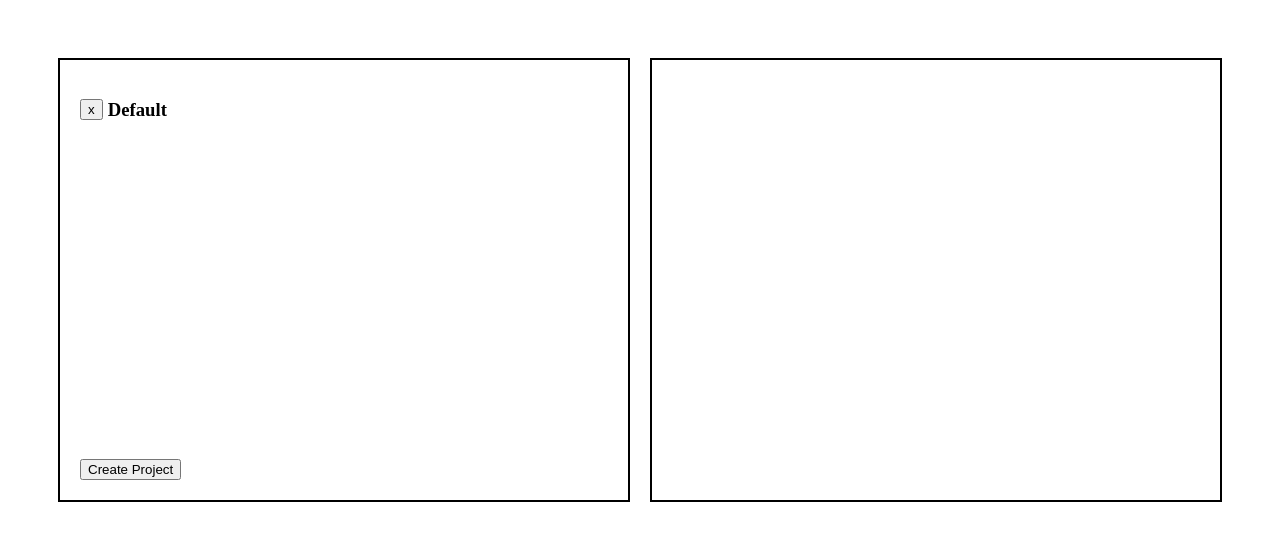
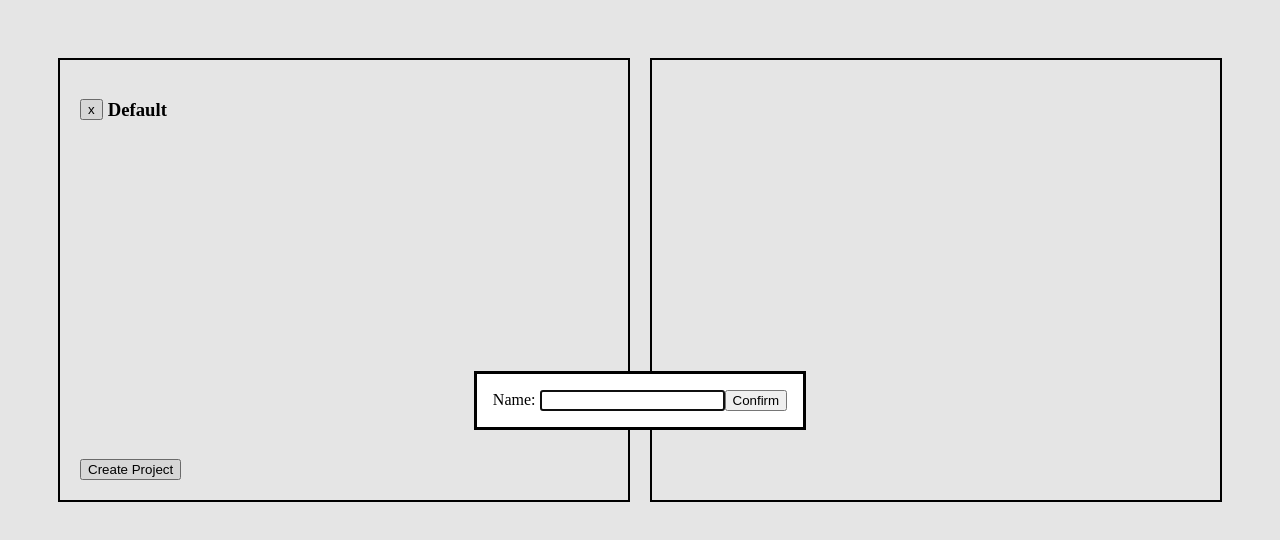
Before and after one commit to SpongezCr/odin-todo, a website built with webpack: page src/template.html in a window 1280 px wide. Both pictures are taken after a click on the button "Create Project". Built offline with nearby package versions, Linux system fonts and the light colour scheme.

Commit message:
Finish create project button function

```diff
--- a/src/classes/classes.js
+++ b/src/classes/classes.js
@@ -13,6 +13,10 @@ class ToDo {
     }
 
 }
+
+
+
+
 
 class Project {
 
@@ -32,6 +36,10 @@ class Project {
     }
 };
 
+
+
+
+
 export const projectList = (() => {
     const projects = [(new Project("Default"))];
 
@@ -40,12 +48,12 @@ export const projectList = (() => {
     }
 
     function createProject(projectName) {
-        _projects.push(new Project(projectName));
+        projects.push(new Project(projectName));
     }
 
     function deleteProject(projectId) {
         let index = projects.findIndex((project) => project.id === projectId);
-        _projects.splice(index,1);
+        projects.splice(index,1);
     }
 
     function getProjects() {return projects;}
--- a/src/index.js
+++ b/src/index.js
@@ -6,6 +6,7 @@ const left = document.querySelector(".left");
 const right = document.querySelector(".right");
 
 document.addEventListener("DOMContentLoaded", displayProjects)
+
 document.addEventListener("DOMContentLoaded", () => {
     const createProjectButton = document.querySelector(".create-project");
     createProjectButton.addEventListener('click', displayCreateProjectForm);
@@ -13,15 +14,51 @@ document.addEventListener("DOMContentLoaded", () => {
 
 function displayCreateProjectForm() {
 
+    const dialog = document.createElement("dialog");
+    const form = document.createElement("form")
+    form.method = "dialog";
+
+    const name = document.createElement("label");
+    name.htmlFor = "title";
+    name.textContent = "Name: "
+
+    const nameInput = document.createElement("input");
+    nameInput.type = "text";
+    nameInput.setAttribute("required", true);
+
+    const submit = document.createElement("button");
+    submit.type = "submit";
+    submit.textContent = "Confirm";
+
+    submit.addEventListener('click', () => {
+        console.log(nameInput.value);
+        if (!nameInput.value) return;
+        dialog.close()
+    });
+
+    form.addEventListener('submit', (e) => {
+        e.preventDefault();
+        const projectName = nameInput.value;
+        projectList.createProject(projectName);
+        displayProjectToList(projectList.getProjects().at(-1));
+    })
+
+    form.appendChild(name);
+    form.appendChild(nameInput);
+    form.appendChild(submit);
+    dialog.appendChild(form);
+    right.appendChild(dialog);
+    dialog.showModal();
 }
 
 function displayProjects() {
 
     const projects = projectList.getProjects();
+    projects.forEach(displayProjectToList);
 
-    console.log(projects);
+}
 
-    projects.forEach((project) => {
+function displayProjectToList(project) {
         const div = document.createElement("div");
         div.classList.add("flex");
 
@@ -56,8 +93,6 @@ function displayProjects() {
 
         left.appendChild(div);
         left.appendChild(ul);
-    })
-
 }
 
 function displayToDo(project, id) {
--- a/src/style.css
+++ b/src/style.css
@@ -16,7 +16,7 @@ body {
 }
 
 .hidden {
-    visibility: collapse;
+    display: none;
 }
 
 .flex {
```
